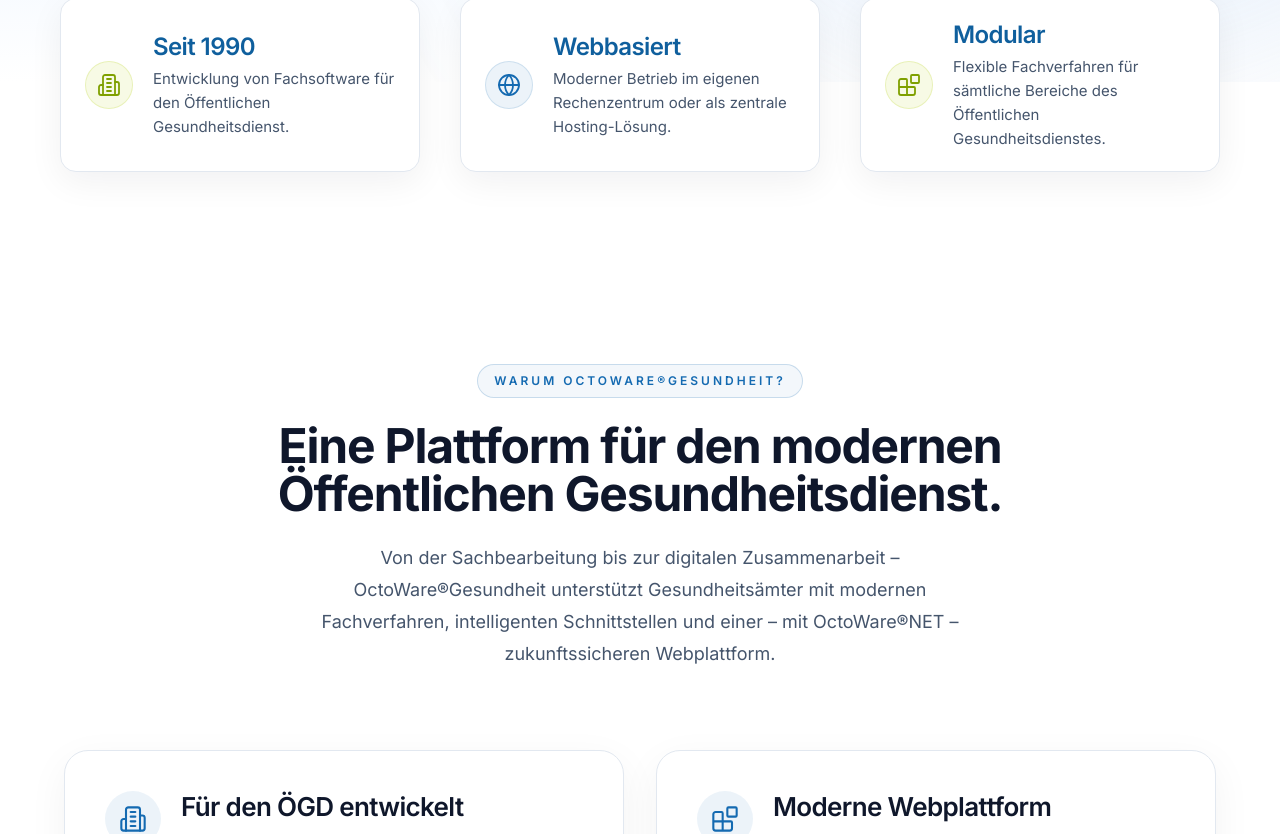
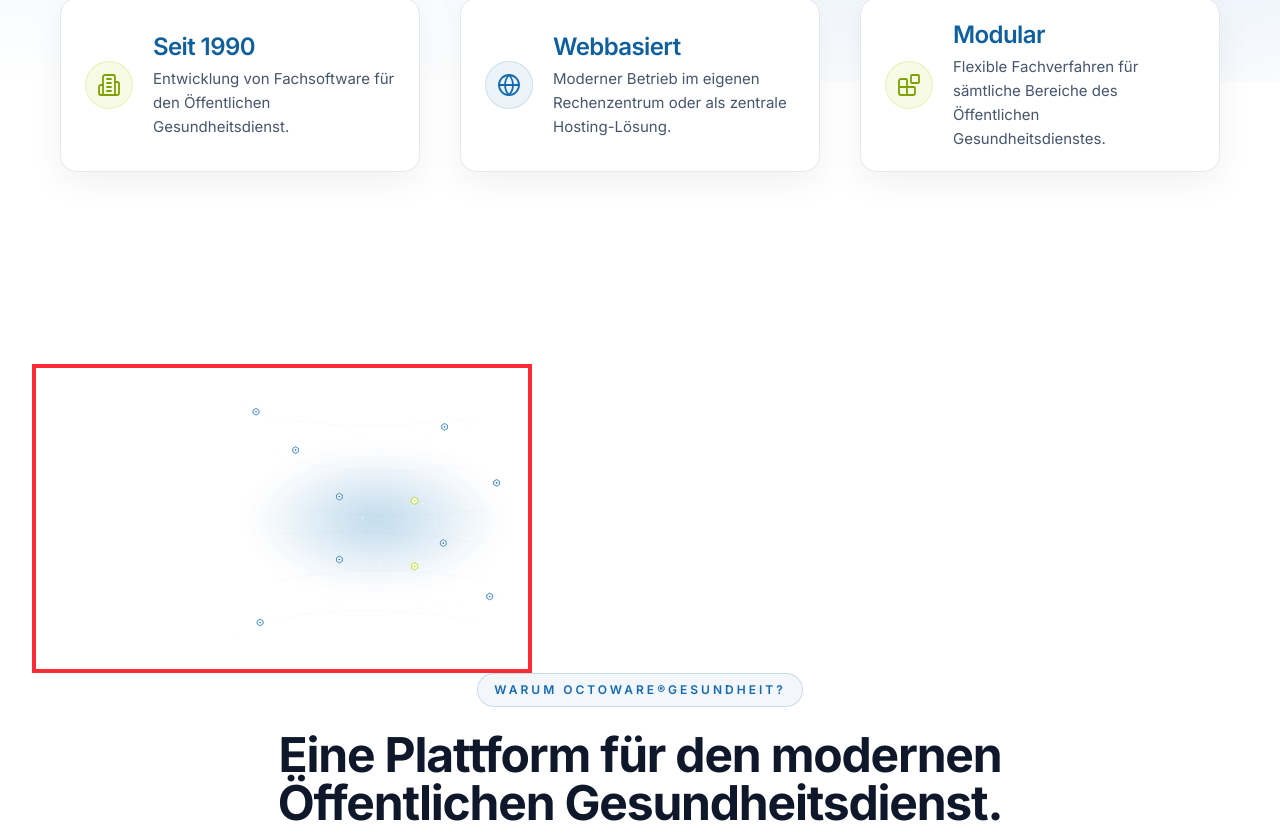
Before and after one commit to weblogger117-art/octoware-website, a Next.js app: page / in a window 1280 px wide. Shown: the part 846-1680 px from the top of the page. Built offline with nearby package versions, Linux system fonts and the light colour scheme.

Commit message:
Update WhyOctoWare.tsx

```diff
--- a/components/sections/WhyOctoWare.tsx
+++ b/components/sections/WhyOctoWare.tsx
@@ -33,33 +33,13 @@ export function WhyOctoWare() {
       />
 
       {/* Netzwerkgrafik */}
-      <Image
-        src="/images/graphics/network-background.svg"
-        alt=""
-        aria-hidden="true"
-        width={1800}
-        height={1100}
-        draggable={false}
-        className="
-          absolute
-
-          left-[58%]
-          top-[45%]
-
-          w-[1900px]
-          max-w-none
-
-          -translate-x-1/2
-          -translate-y-1/2
-
-          opacity-[0.80]
-
-          pointer-events-none
-          select-none
-
-          -z-10
-        "
-      />
+     <Image
+  src="/images/graphics/network-background.svg"
+  alt=""
+  width={500}
+  height={500}
+  className="border-4 border-red-500"
+/>
 
       {/* Überschrift */}
       <div
```
